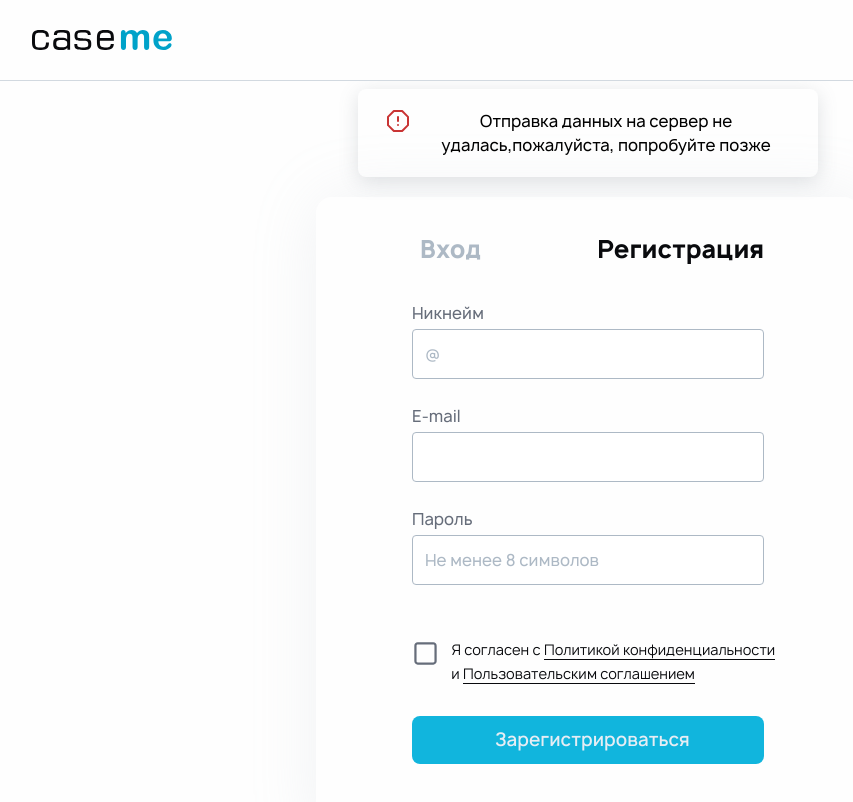
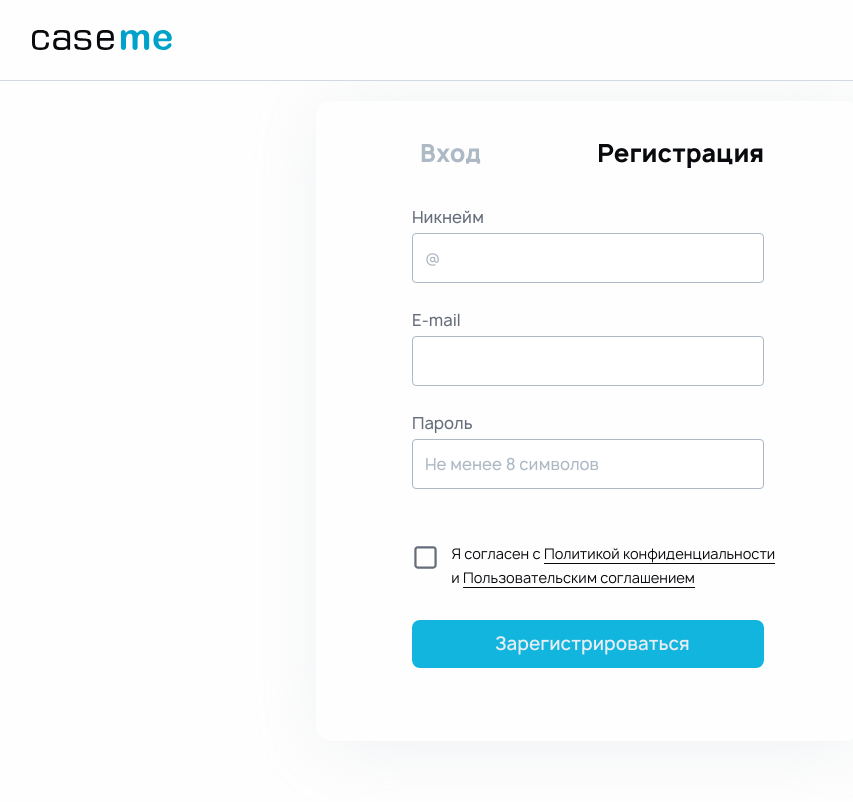
Before and after one commit to VadimVolkovsky/case_me, a React (Create React App) app in the folder frontend/case_me/: page /signup in a window 1280 px wide. Shown: the top 802 px of the page, without its empty margins (52-905 px from the left). Built offline with nearby package versions, Linux system fonts and the light colour scheme.

Commit message:
fix: margins

```diff
--- a/frontend/case_me/src/components/Register/Register.js
+++ b/frontend/case_me/src/components/Register/Register.js
@@ -5,8 +5,8 @@ import { NavLink, Link } from "react-router-dom";
 import { useState, useEffect } from "react";
 import './Register.css';
 
-import alert from "../../img/alert-octagon.svg";
-import "../ErrorNotification/ErrorNotification.css";
+//import alert from "../../img/alert-octagon.svg";
+//import "../ErrorNotification/ErrorNotification.css";
 
 
 function Register() {
@@ -131,25 +131,20 @@ function Register() {
   }
 
   // Функция для обработки отправки формы
-  const handleSubmit = (e) => {
-    e.preventDefault();
-    if (formValid && isChecked) {
-      setShowPopup(true);
-    }
-  };
+  //const handleSubmit = (e) => {
+   // e.preventDefault();
+   // if (formValid && isChecked) {
+   //   setShowPopup(true);
+   // }
+  //};
 
-  const message500 = 'Отправка данных на сервер не удалась,пожалуйста, попробуйте позже'
-  const message409 = 'Неверный пароль'
+  //const message500 = 'Отправка данных на сервер не удалась,пожалуйста, попробуйте позже'
+  //const message409 = 'Неверный пароль'
 
 
 
   return (
     <div>
-          <div className="notification">
-      <img className="notification__image" src={alert} alt="Ошибка сервера" />
-      <p className="notification__text">{message500}</p>
-      {/* <p className="">{err.message}</p> */}
-    </div>
 
       <main className="content-registration">
         <div className="registration">
@@ -161,7 +156,7 @@ function Register() {
               </ul>
             </nav>
 
-            <form onSubmit={handleSubmit} noValidate>
+            <form noValidate>
               <div className="registration__input-container">
                 <label className="registration__form-label" htmlFor="nickname">Никнейм</label>
                 <input
```
